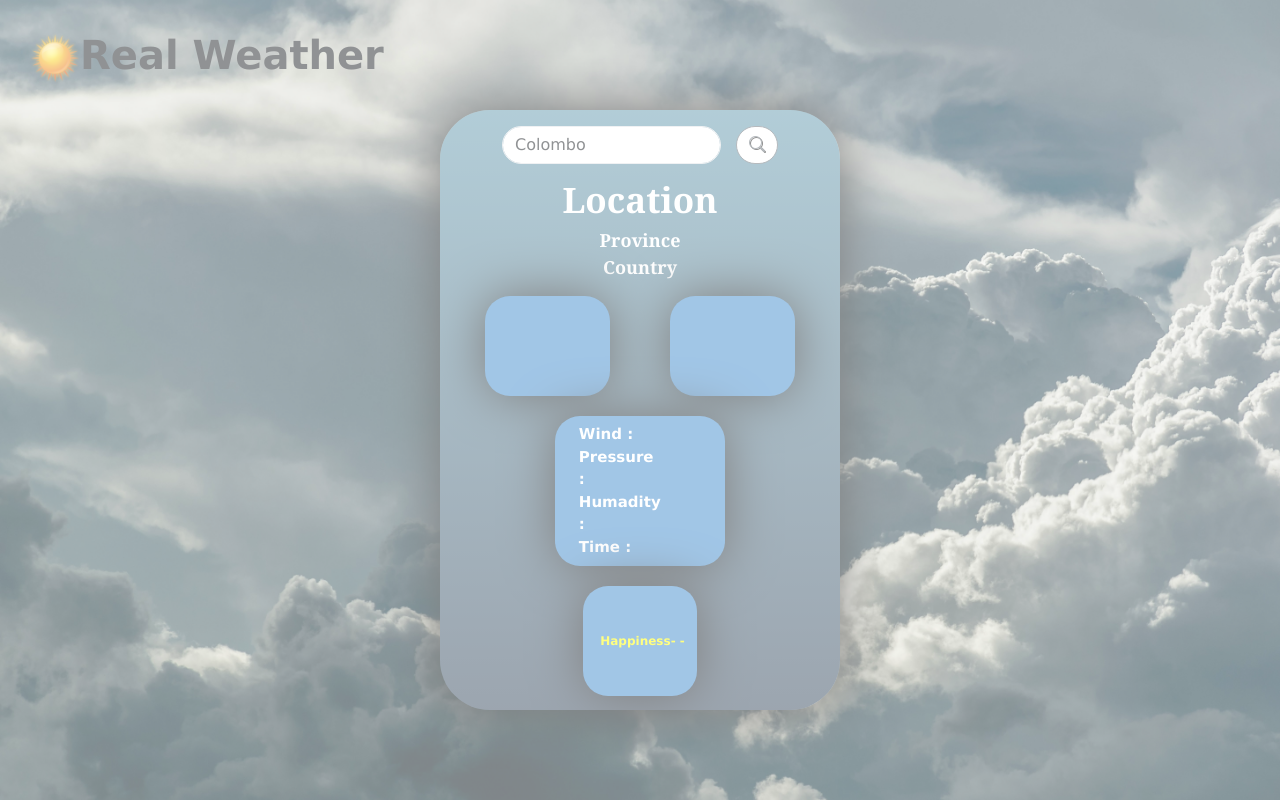
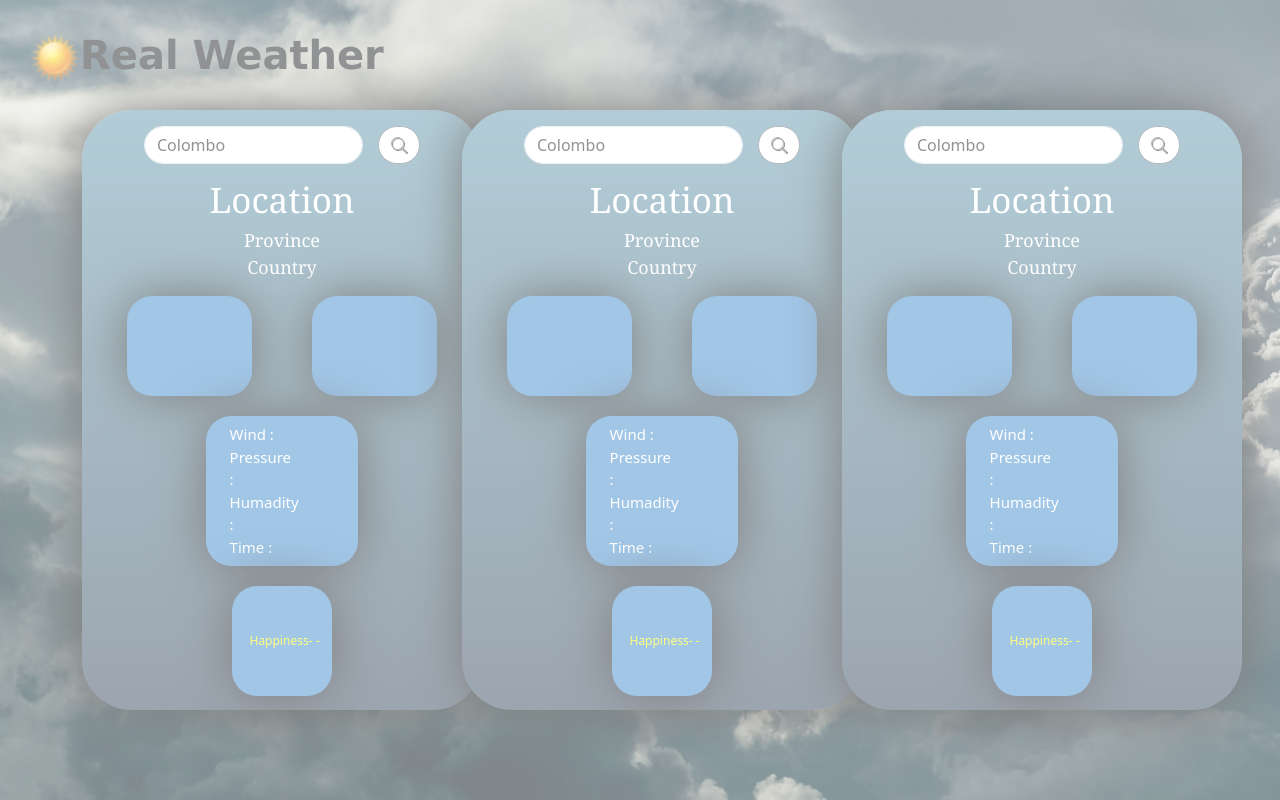
Before and after one commit to Dinuk1994/weather-app, a React (Vite) app: page / in a window 1280 px wide. Built offline with nearby package versions, Linux system fonts and the light colour scheme.

Commit message:
positioning the UI

```diff
--- a/src/MainPage/Main.css
+++ b/src/MainPage/Main.css
@@ -37,10 +37,3 @@
     width: 50px;
     height: 50px;
 }
-
-.left-label{
-    display: flexbox;
-    align-items: center;
-    justify-content: center;
-
-}
--- a/src/MainPage/Main.tsx
+++ b/src/MainPage/Main.tsx
@@ -7,15 +7,25 @@ import News from '../Contents/News/News';
 
 const Main = () => {
     return (
-        <div className='flex bg-image'>
+        <div className='bg-image'>
             <div className=''>
                 <div className='topic'>
                     <img src={Icon} alt="" className='icon' />
                     <label htmlFor="">Real Weather</label>
                 </div>
 
-                <div className='div-content d-flex justify-content-center'>
-                    <Detail />
+                <div className='container'>
+                    <div className='row'>
+                        <div className='col-4'>
+                            <Detail />
+                        </div>
+                        <div className=' col-4'>
+                            <Detail />
+                        </div>
+                        <div className='col-4'>
+                            <Detail />
+                        </div>
+                    </div>
                 </div>
 
                 <div className=''>
```
